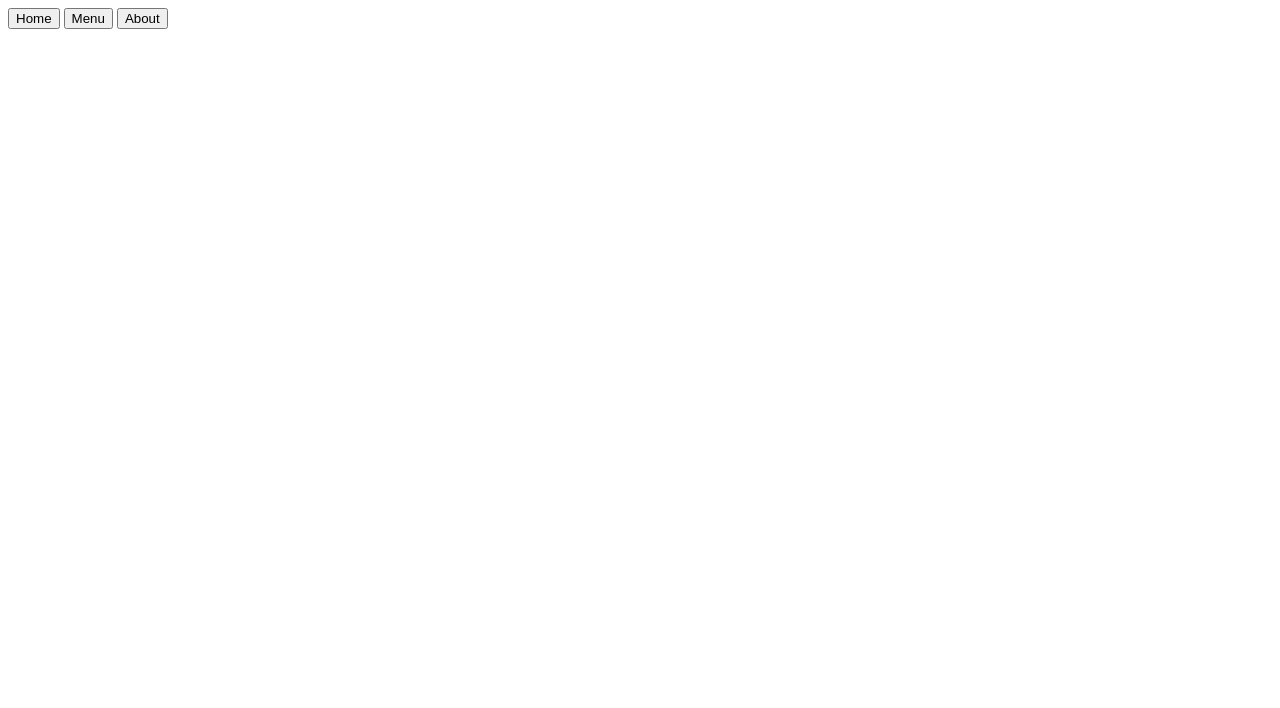
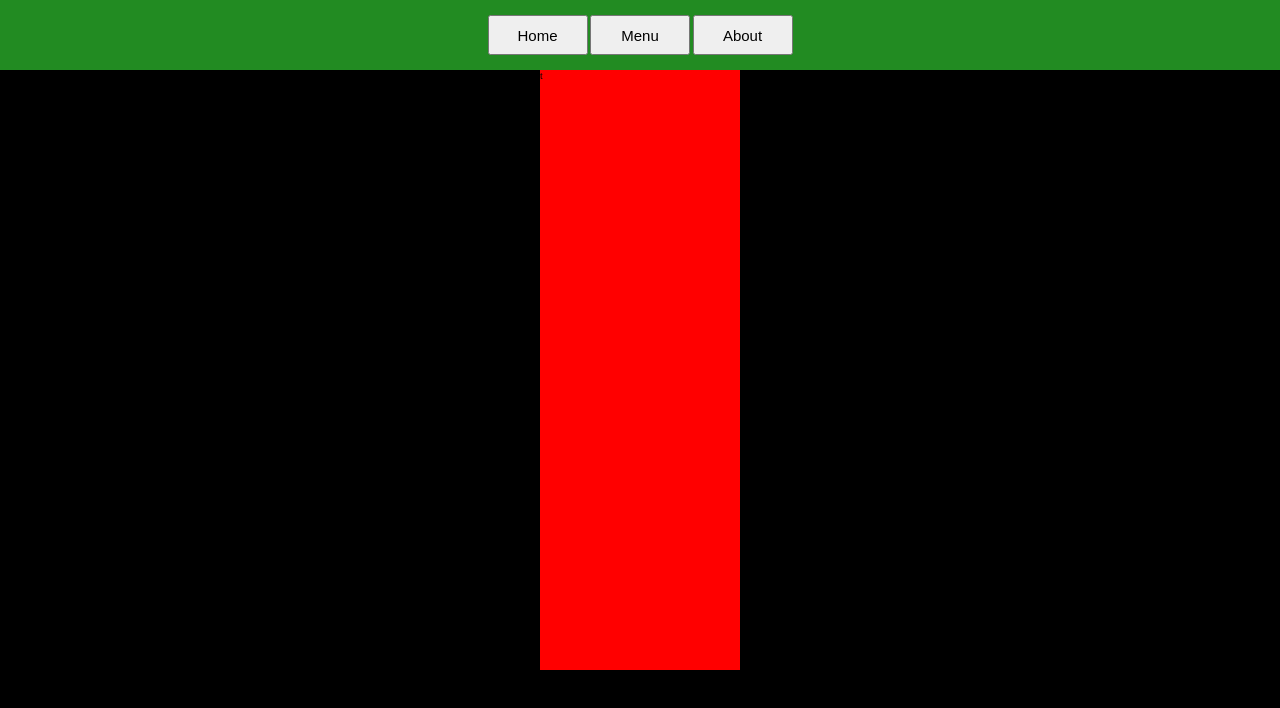
Before and after one commit to BigPimpLimp/restaurant, a website built with webpack: page src/template.html in a window 1280 px wide. Built offline with nearby package versions, Linux system fonts and the light colour scheme.

Commit message:
I hope this works

```diff
--- a/package.json
+++ b/package.json
@@ -10,7 +10,10 @@
   "author": "",
   "license": "ISC",
   "devDependencies": {
+    "css-loader": "^7.1.2",
+    "html-loader": "^5.1.0",
     "html-webpack-plugin": "^5.6.3",
+    "style-loader": "^4.0.0",
     "webpack": "^5.96.1",
     "webpack-cli": "^5.1.4",
     "webpack-dev-server": "^5.1.0"
--- /dev/null
+++ b/src/home.js
@@ -0,0 +1,22 @@
+export const greeting = 'Test';
+
+export function createElement (id, element) {
+    const content = document.getElementById(id);
+    const container = document.createElement(element);
+    content.appendChild(container);
+    return container;
+}
+
+export function createDom () {
+    const container = createElement('content', 'div');
+    container.style.width = '200px';
+    container.style.height = '600px';
+    container.style.backgroundColor = 'red';
+    container.style.display = 'flex';
+    container.style.justifySelf = 'center';
+    container.style.flexDirection = 'column';
+    container.style.flex = '1 0 80%';
+    container.textContent = 't';
+    container.position = 'relative';
+
+}
--- a/src/index.js
+++ b/src/index.js
@@ -1,2 +1,7 @@
 // index.js
-console.log('Yerttt');
+
+import "./styles.css";
+import { greeting, createDom } from "./home.js";
+console.log(greeting);
+
+createDom();
--- /dev/null
+++ b/src/styles.css
@@ -0,0 +1,23 @@
+* {
+    margin: 0;
+    font-size: 10px;
+}
+
+body {
+    background-color: black;
+}
+
+header {
+    background-color: forestgreen;
+    padding: 15px;
+}
+
+nav {
+    justify-self: center;
+}
+
+button {
+    width: 100px;
+    height: 40px;
+    font-size: 1.5rem;
+}
--- a/src/template.html
+++ b/src/template.html
@@ -3,7 +3,7 @@
 <head>
     <meta charset="UTF-8">
     <meta name="viewport" content="width=device-width, initial-scale=1.0">
-    <title>Document</title>
+    <title>test</title>
 </head>
 <body>
     <header>
--- a/webpack.config.js
+++ b/webpack.config.js
@@ -19,4 +19,20 @@ module.exports = {
       template: "./src/template.html",
     }),
   ],
+  module: {
+    rules: [
+      {
+        test: /\.css$/i,
+        use: ["style-loader", "css-loader"],
+      },
+      {
+        test: /\.html$/i,
+        loader: "html-loader",
+      },
+      {
+        test: /\.(png|svg|jpg|jpeg|gif)$/i,
+        type: "asset/resource",
+      },
+    ],
+  },
 };
```
Also changed, not shown: src/about.js (added), src/menu.js (added), 2 other files.
